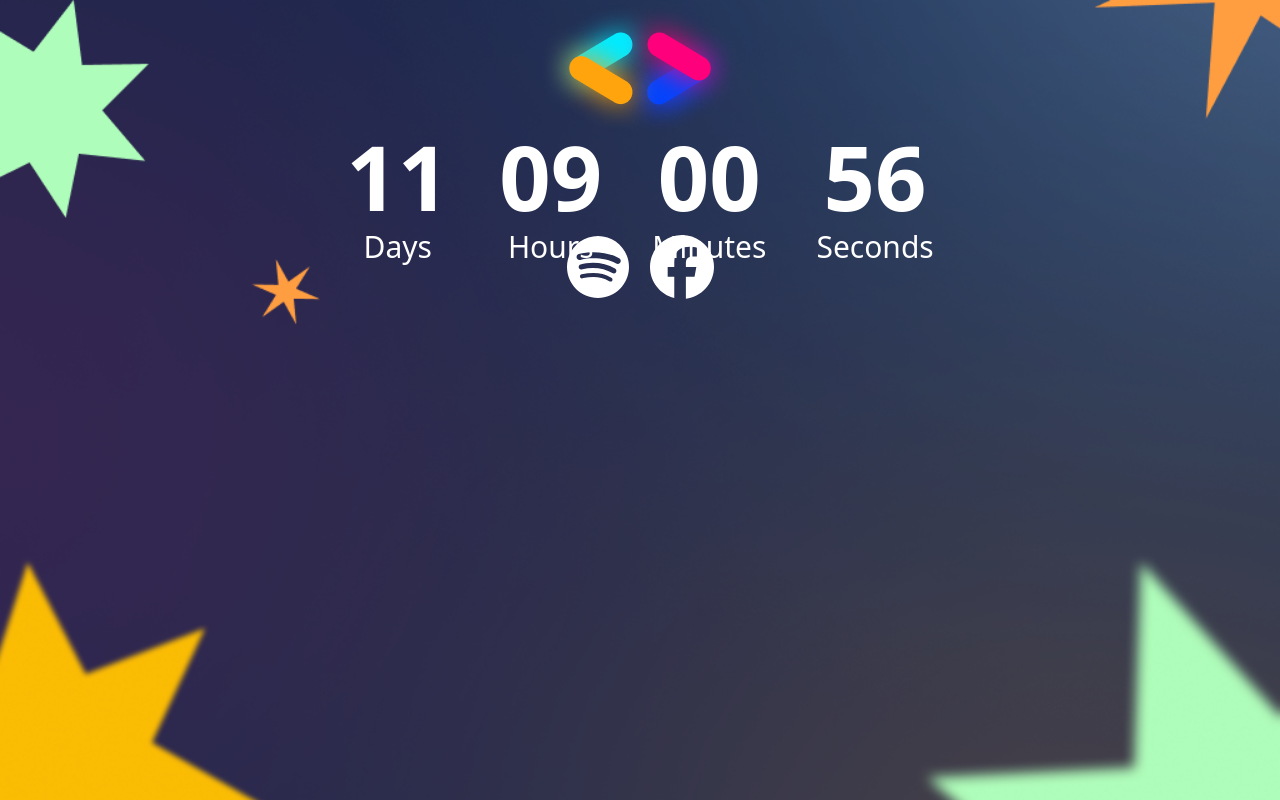
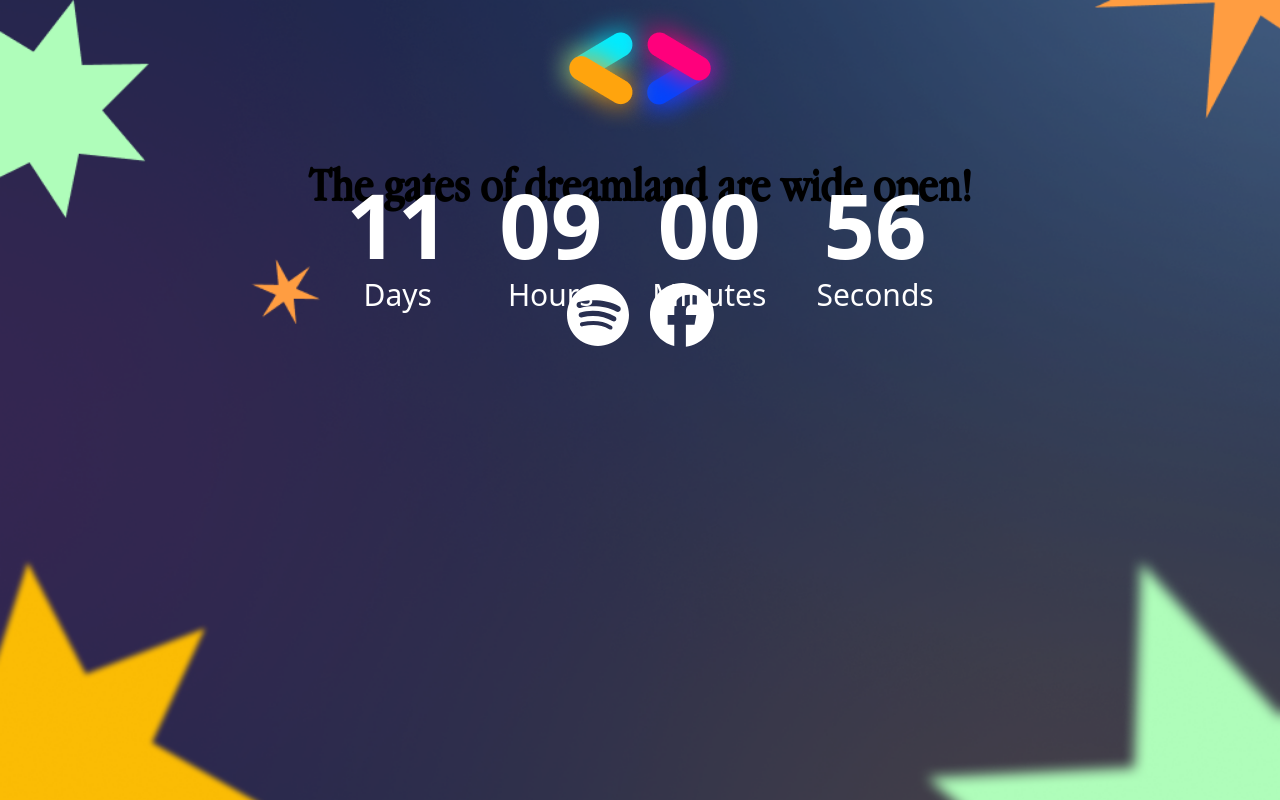
Before and after one commit to gdgoc-usls/quandary-countdown-24, a React (Vite) app: page / in a window 1280 px wide. Built offline with nearby package versions, Linux system fonts and the light colour scheme.

Commit message:
Chore: fix HeaderContext

```diff
--- a/src/App.tsx
+++ b/src/App.tsx
@@ -1,16 +1,23 @@
 import { Footer, QuandaryIcon, Timer } from '@components/Component'
-import { HeaderProvider, HeaderContext } from '@components/HeaderContext'
+import { HeaderProvider, HeaderContext, ContextProps } from '@components/HeaderContext'
 import { useContext } from 'react'
 
+const Main: React.FC = () => {
+  const { eventHeader } = useContext<ContextProps>(HeaderContext)
+  console.log(eventHeader)
+  return <>
+    <QuandaryIcon />
+    <h3 className="text-center text-5xl font-bold font-garamond">{ eventHeader }</h3>
+    <Timer />
+    <Footer />
+  </>
+}
+
 function App() {
-  const { header } = useContext(HeaderContext)
   return (
     <>
       <HeaderProvider>
-        <QuandaryIcon />
-        <h3 className="text-center text-5xl font-bold font-garamond">{ header }</h3>
-        <Timer />
-        <Footer />
+        <Main />
       </HeaderProvider>
     </>
   )
--- a/src/components/HeaderContext.tsx
+++ b/src/components/HeaderContext.tsx
@@ -1,19 +1,20 @@
 import React, { createContext, useState } from 'react'
 
 export interface ContextProps {
-    header: string
-    setHeader: (header: string) => void
+    eventHeader: string
+    setEventHeader: (header: string) => void
 }
 
 export const HeaderContext = createContext<ContextProps>({
-    header: '',
-    setHeader: () => {}
+    eventHeader: '',
+    setEventHeader: () => {}
 })
 
+//TODO: fix
 export const HeaderProvider: React.FC<{ children: React.ReactNode }> = ({ children }) => {
-    const [header, setHeader] = useState<string>("See you in dreamland.");
-
-    return <HeaderContext.Provider value={{ header, setHeader }}>
+    const [eventHeader, setEventHeader] = useState<string>("See you in dreamland.")
+    console.log(eventHeader)
+    return <HeaderContext.Provider value={{ eventHeader, setEventHeader }}>
         { children }
     </HeaderContext.Provider>
 }
--- a/src/components/Timer.tsx
+++ b/src/components/Timer.tsx
@@ -25,10 +25,10 @@ const TimeUnit: React.FC<TimerSegmentProps> = ({time, label}) => {
 
 // Chore: add start date, update textcontent using context
 const Timer: React.FC = () => {
-    const { setHeader } = useContext(HeaderContext)
+    const { setEventHeader } = useContext(HeaderContext)
     // start = November 18 2024 00:00:00, end = November 21 2024 17:00:00 // let start = new Date('November 18 2024 00:00:00'), end = new Date('November 21 2024 17:00:00');
     // Track the time left before, during, and after event
-    let start = new Date('February 14 2025 00:00:00'), end = new Date('February 15 2025 17:00:00')
+    let start = new Date('February 14 2025 00:00:00'), end = new Date('February 20 2025 17:00:00')
 
     const calcTimeLeft = (): TimeLeft => {
         const now = new Date();
@@ -63,8 +63,8 @@ const Timer: React.FC = () => {
     // Update header text according to event status/time left
     useEffect(() => {
         Object.values(time).every(timeUnit => timeUnit === 0) ?
-            setHeader("Dreamland's gates have gently drifted shut.") :
-            setHeader("The gates of dreamland are wide open!")
+            setEventHeader("Dreamland's gates have gently drifted shut.") :
+            setEventHeader("The gates of dreamland are wide open!")
     }, [time])
 
     return (
```
Also changed, not shown: 1 other file (tests, documents, lock files or other folders).
